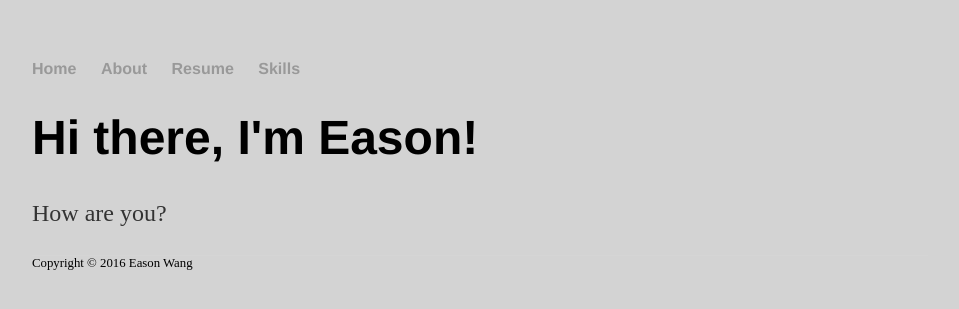
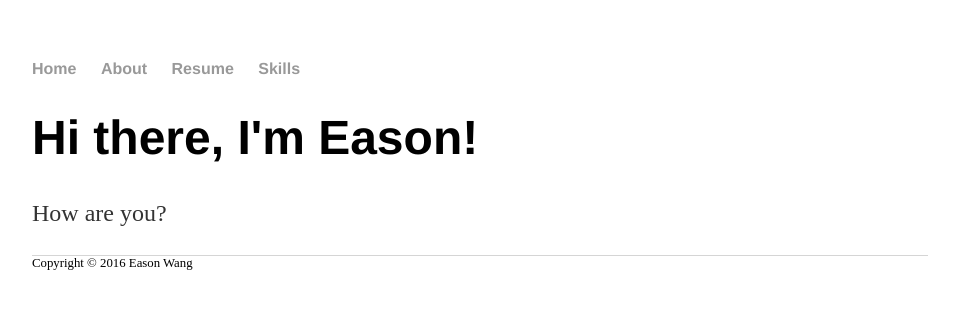
Before and after one commit to Eason666/Easonwang.github.io, a Jekyll site: the page built from index.html, in a window 1280 px wide. Shown: the top 309 px of the page, without its empty margins (160-1119 px from the left). Built offline with Jekyll 4.4.1, drawn with Linux system fonts in a browser that asks for light colours.

Commit message:
Update main.css

```diff
--- a/css/main.css
+++ b/css/main.css
@@ -2,7 +2,6 @@
 body {
     margin: 60px auto;
     width: 70%;
-    background-color: #D3D3D3;
 }
 nav ul, footer ul {
     font-family:'Helvetica', 'Arial', 'Sans-Serif';
```
